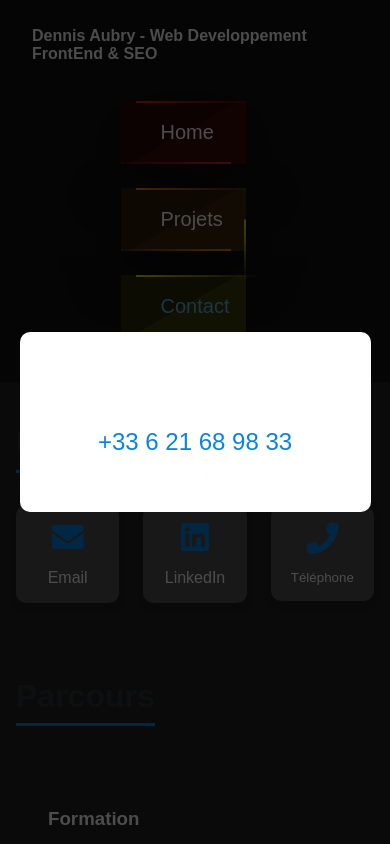
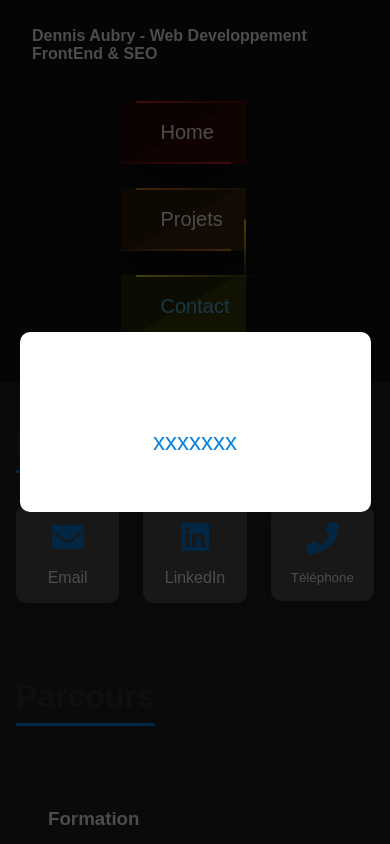
Before and after one commit to DennAmo/portfolio-projet-12, a React (Create React App) app: page /aboutme in a window 390 px wide. Both pictures are taken after a click on the button "Téléphone". Shown: the top 844 px of the page. Built offline with nearby package versions, Linux system fonts and the light colour scheme.

Commit message:
remove phone

```diff
--- a/src/components/AboutmeContent.js
+++ b/src/components/AboutmeContent.js
@@ -49,7 +49,7 @@ const AboutmeContent = () => {
                 <i className="fas fa-times"></i>
               </button>
               <h3>Numéro de téléphone</h3>
-              <p className="phone-number">+33 6 21 68 98 33</p>
+              <p className="phone-number">xxxxxxx</p>
             </div>
           </div>
         )}
```
Also changed, not shown: package.json (+10 -18 lines), 1 other file (tests, documents, lock files or other folders).
